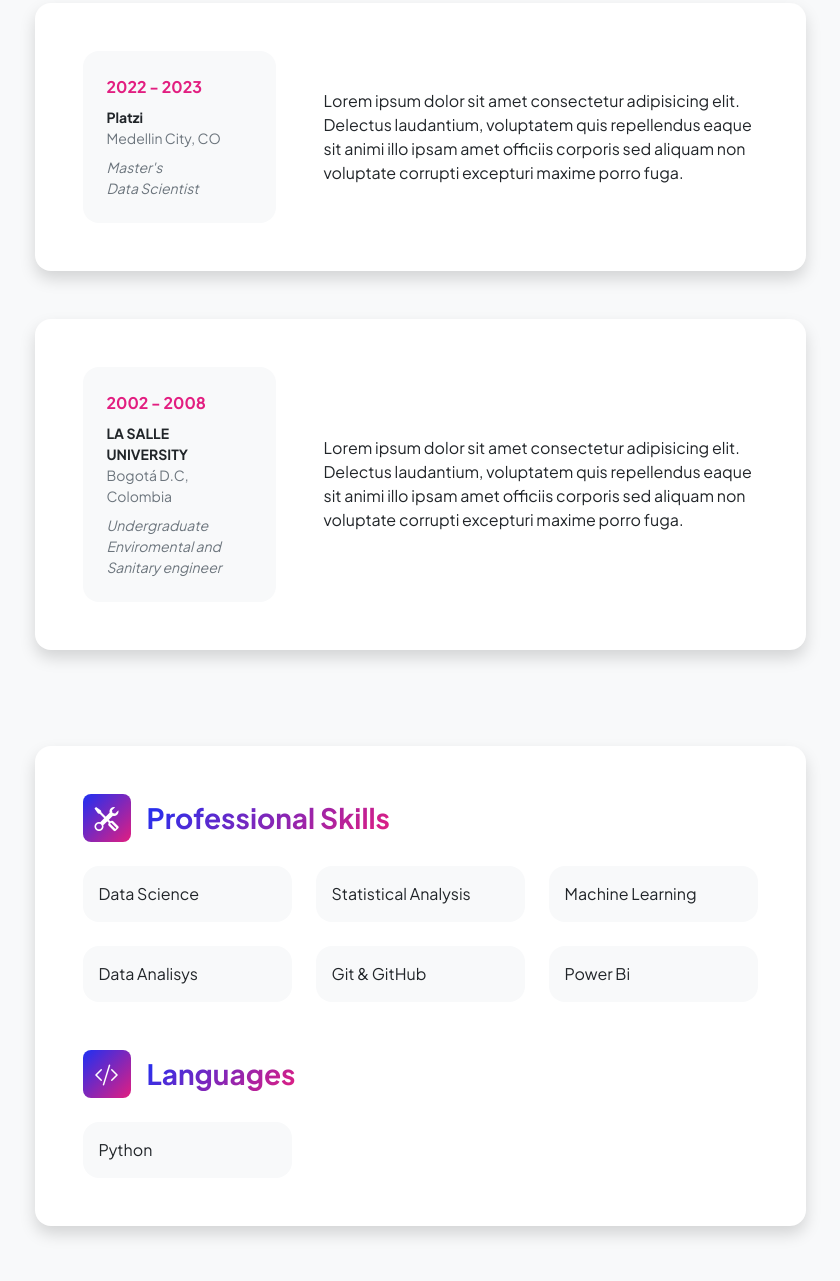
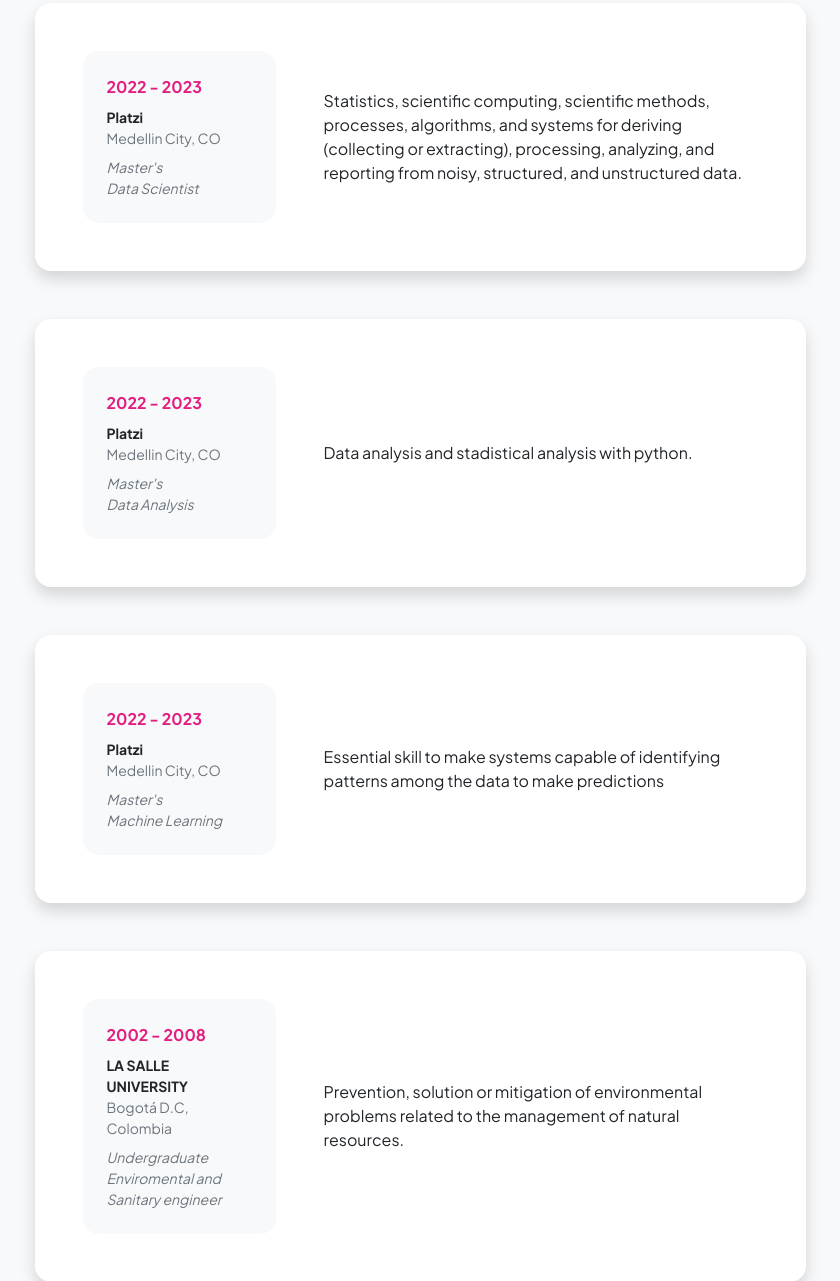
Before and after one commit to dasxgo/dasxgo.github.io, a plain HTML site: page resume.html in a window 1280 px wide. Shown: the part 2397-3678 px from the top of the page, without its empty margins (220-1060 px from the left). Drawn offline with nearby package versions, Linux system fonts and the light colour scheme.

Commit message:
se agrega contenido a la parte de cv

```diff
--- a/resume.html
+++ b/resume.html
@@ -182,11 +182,53 @@
                                                 </div>
                                             </div>
                                         </div>
-                                        <div class="col-lg-8"><div>Lorem ipsum dolor sit amet consectetur adipisicing elit. Delectus laudantium, voluptatem quis repellendus eaque sit animi illo ipsam amet officiis corporis sed aliquam non voluptate corrupti excepturi maxime porro fuga.</div></div>
+                                        <div class="col-lg-8"><div>Statistics, scientific computing, scientific methods, processes, algorithms, and systems for deriving (collecting or extracting), processing, analyzing, and reporting from noisy, structured, and unstructured data.</div></div>
                                     </div>
                                 </div>
                             </div>
                             <!-- Education Card 2-->
+                            <div class="card shadow border-0 rounded-4 mb-5">
+                                <div class="card-body p-5">
+                                    <div class="row align-items-center gx-5">
+                                        <div class="col text-center text-lg-start mb-4 mb-lg-0">
+                                            <div class="bg-light p-4 rounded-4">
+                                                <div class="text-secondary fw-bolder mb-2">2022 - 2023</div>
+                                                <div class="mb-2">
+                                                    <div class="small fw-bolder">Platzi</div>
+                                                    <div class="small text-muted">Medellin City, CO</div>
+                                                </div>
+                                                <div class="fst-italic">
+                                                    <div class="small text-muted">Master's</div>
+                                                    <div class="small text-muted">Data Analysis</div>
+                                                </div>
+                                            </div>
+                                        </div>
+                                        <div class="col-lg-8"><div>Data analysis and stadistical analysis with python.</div></div>
+                                    </div>
+                                </div>
+                            </div>
+                            <!-- Education Card 3-->
+                            <div class="card shadow border-0 rounded-4 mb-5">
+                                <div class="card-body p-5">
+                                    <div class="row align-items-center gx-5">
+                                        <div class="col text-center text-lg-start mb-4 mb-lg-0">
+                                            <div class="bg-light p-4 rounded-4">
+                                                <div class="text-secondary fw-bolder mb-2">2022 - 2023</div>
+                                                <div class="mb-2">
+                                                    <div class="small fw-bolder">Platzi</div>
+                                                    <div class="small text-muted">Medellin City, CO</div>
+                                                </div>
+                                                <div class="fst-italic">
+                                                    <div class="small text-muted">Master's</div>
+                                                    <div class="small text-muted">Machine Learning</div>
+                                                </div>
+                                            </div>
+                                        </div>
+                                        <div class="col-lg-8"><div>Essential skill to make systems capable of identifying patterns among the data to make predictions</div></div>
+                                    </div>
+                                </div>
+                            </div>
+                            <!-- Education Card 4-->
                             <div class="card shadow border-0 rounded-4 mb-5">
                                 <div class="card-body p-5">
                                     <div class="row align-items-center gx-5">
@@ -203,7 +245,7 @@
                                                 </div>
                                             </div>
                                         </div>
-                                        <div class="col-lg-8"><div>Lorem ipsum dolor sit amet consectetur adipisicing elit. Delectus laudantium, voluptatem quis repellendus eaque sit animi illo ipsam amet officiis corporis sed aliquam non voluptate corrupti excepturi maxime porro fuga.</div></div>
+                                        <div class="col-lg-8"><div>Prevention, solution or mitigation of environmental problems related to the management of natural resources.</div></div>
                                     </div>
                                 </div>
                             </div>
```
